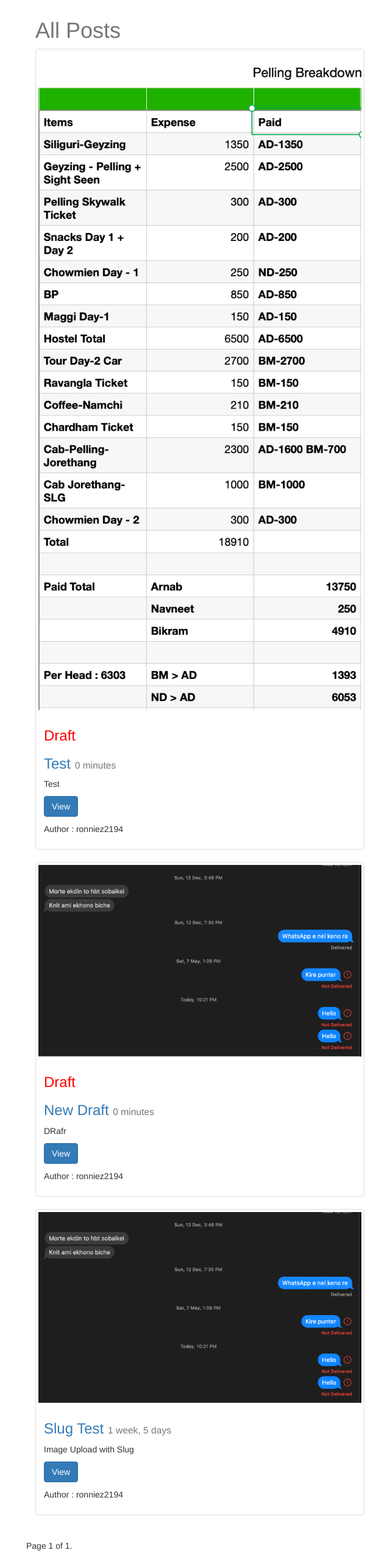
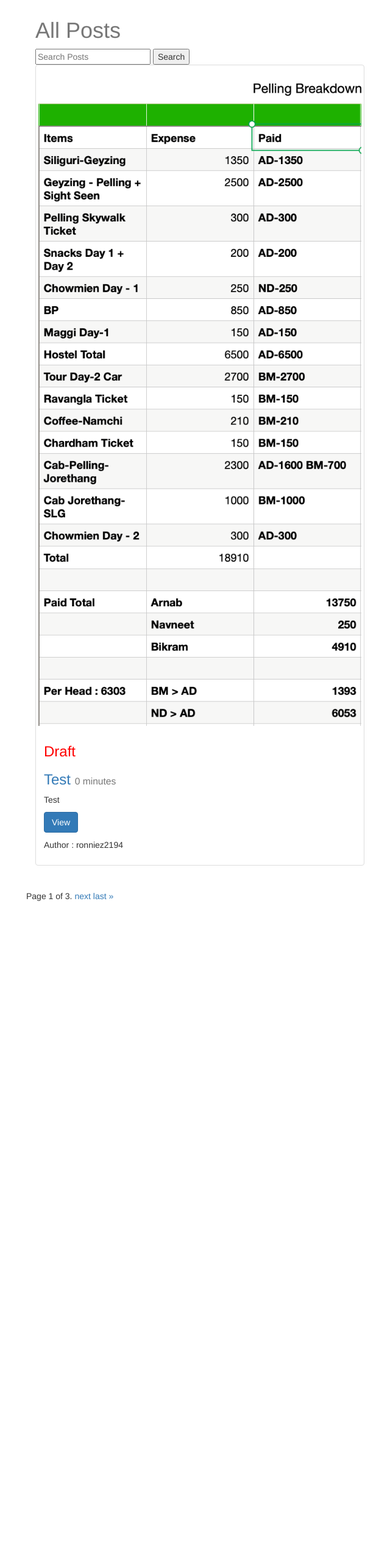
Before and after one commit to arnabdutta2194/BlogProject, a Django app: page /posts/ in a window 1280 px wide. Shown: the whole page at 61% size, without its empty margins (312-952 px from the left). After the commit the page ends 1499 px from the top, so only its background shows below. Run offline with Django 3.2, Linux system fonts and the light colour scheme; the first user in the database is signed in; data comes from the database, SQL or seed files in the repository; some libraries are stand-ins or nearby versions.

Commit message:
Search Functionality

```diff
--- a/Blog/src/posts/templates/posts/post_list.html
+++ b/Blog/src/posts/templates/posts/post_list.html
@@ -3,8 +3,12 @@
 {% block content %}
 <div class="col-sm-6 col-sm-offset-3">
 <h1>{{title}}</h1>
+<form method="GET" action="">
+    <input type="text" name = "q" placeholder="Search Posts" value="{{ request.GET.q}}"/>
+    <input type="submit" value="Search">
+</form>
+    {% for obj in page_obj %}
     <div class="row">
-    {% for obj in page_obj %}
         <div class="col-sm-12">
             <div class="thumbnail">
                 {% if obj.image %}
@@ -32,14 +36,14 @@
         <span class="step-links">
             {% if page_obj.has_previous %}
                 <a href="?page=1">&laquo; first</a>
-                <a href="?page={{ page_obj.previous_page_number }}">previous</a>
+                <a href="?page={{ page_obj.previous_page_number }}{% if request.GET.q %}&q={{request.GET.q}}{% endif %}">previous</a>
             {% endif %}
 
             <span class="current">
                 Page {{ page_obj.number }} of {{ page_obj.paginator.num_pages }}.
             </span>
             {% if page_obj.has_next %}
-                <a href="?page={{ page_obj.next_page_number }}">next</a>
+                <a href="?page={{ page_obj.next_page_number }}{% if request.GET.q %}&q={{request.GET.q}}{% endif %}">next</a>
                 <a href="?page={{ page_obj.paginator.num_pages }}">last &raquo;</a>
             {% endif %}
         </span>
--- a/Blog/src/posts/views.py
+++ b/Blog/src/posts/views.py
@@ -9,6 +9,7 @@ from django.contrib import messages
 from django.core.paginator import Paginator
 from urllib.parse import quote_plus
 from django.utils import timezone
+from django.db.models import Q
 
 
 # List All Posts View
@@ -20,12 +21,19 @@ def post_list(request):
     posts_list = Post.objects.active().order_by("-timestamp") #--Ignoring Draft and Future Pots
     if request.user.is_staff or request.user.is_superuser:   #--Showing Draft and Future Pots to Staffs and Superusers
         posts_list = Post.objects.all().order_by("-timestamp")
-
+    query = request.GET.get("q")
+    if query:
+        posts_list = posts_list.filter(
+            Q(title__icontains=query) |
+            Q(content__icontains=query) |
+            Q(user__first_name__icontains=query) |
+            Q(user__last_name__icontains=query)
+            ).distinct()
     # instance = Post.objects.get(id=6) #-- This will throw error is ID is not found
     #-- Django provides a better way to handle this using get_object_or_404
     # instance = get_object_or_404(Post,id=1)
     # instance = get_object_or_404(Post,title = "FB Post")
-    paginator = Paginator(posts_list, 5) # Show 10 Posts per page.
+    paginator = Paginator(posts_list, 1) # Show 10 Posts per page.
     page_number = request.GET.get('page')
     page_obj = paginator.get_page(page_number)
     if request.user.is_authenticated:
```
